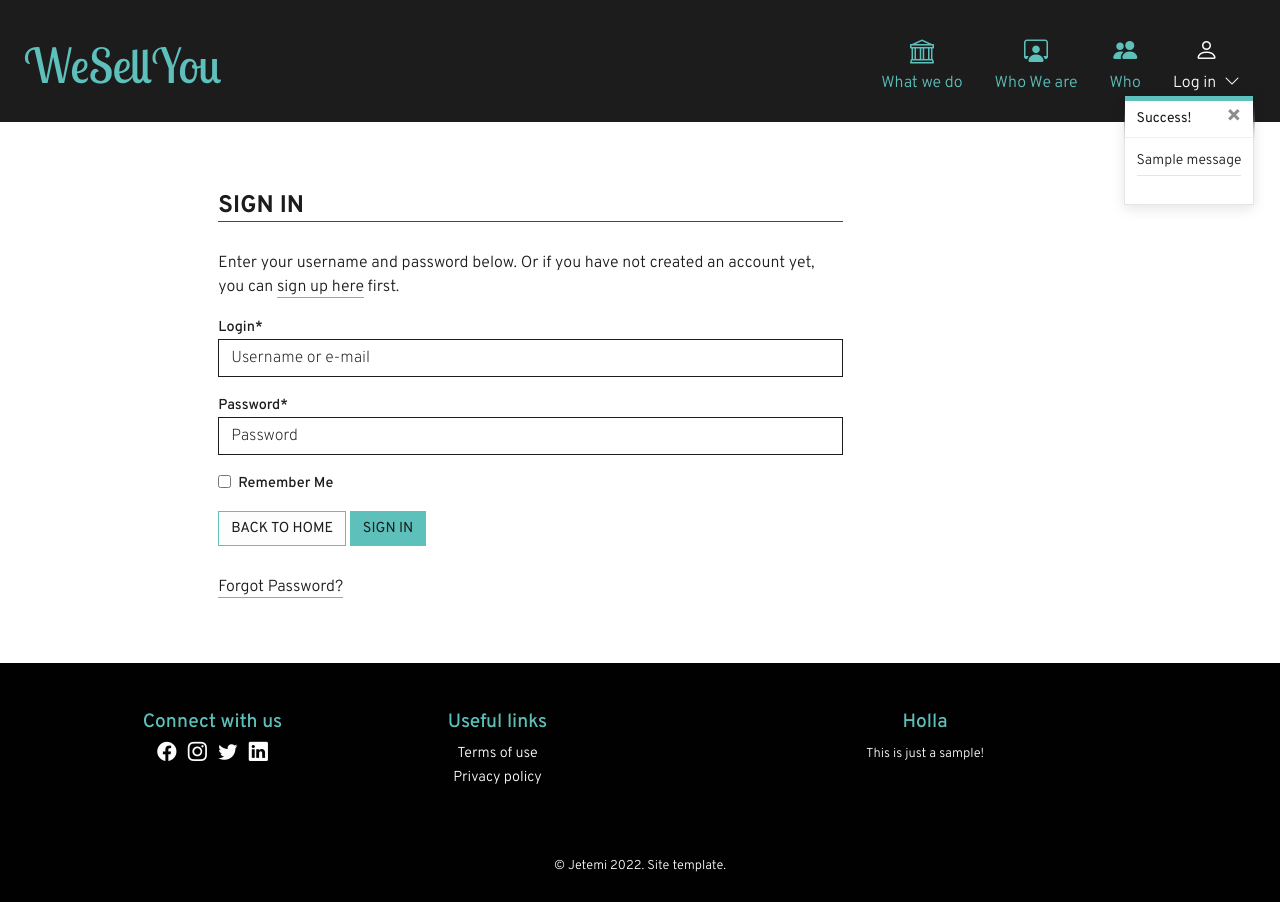
After one commit to jetemi/wesellyou, a Django app: page /accounts/login/ in a window 1280 px wide. The commit adds this page. Run offline with Django 4.2, Linux system fonts and the light colour scheme; tables that the repository leaves empty hold one stand-in row (values such as "Sample post"); one stand-in notice (Sample message) is shown; some libraries are stand-ins or nearby versions.

Commit message:
Setting up the sign up login and logout

```diff
--- /dev/null
+++ b/templates/allauth/account/base.html
@@ -0,0 +1,15 @@
+{% extends "base.html" %}
+
+{% block content %}
+<section class="'container py-5">
+    <div class="row pt-3 pt-md-5">
+        <div class="col-12 col-md-6 offset-md-2 pt-5">
+            <div class="allauth-form-inner-content">
+                {% block inner_content %}
+                <!-- block content for the allauth forms which sits inside the column -->
+                {% endblock %}
+            </div>
+        </div>
+    </div>
+</section>
+{% endblock %}
--- /dev/null
+++ b/templates/allauth/account/login.html
@@ -0,0 +1,28 @@
+{% extends "account/base.html" %}
+
+{% load i18n %}
+
+{% block head_title %}{% trans "Sign In" %}{% endblock %}
+
+{% block inner_content %}
+
+<h1>{% trans "Sign In" %}</h1>
+
+<p>{% blocktrans %}Enter your username and password below. Or if you have not created an account yet, you can
+<a href="{{ signup_url }}">sign up here</a> first.{% endblocktrans %}</p>
+
+<form class="login" method="POST" action="{% url 'account_login' %}">
+  {% csrf_token %}
+  {{ form|crispy }}
+  {% if redirect_field_value %}
+  <input type="hidden" name="{{ redirect_field_name }}" value="{{ redirect_field_value }}" />
+  {% endif %}
+   <!-- home button -->
+   <a class="btn btn-brand-outline" href="{% url 'home' %}">Back to Home</a>
+  <button class="primaryAction btn btn-brand" type="submit">{% trans "Sign In" %}</button>
+  <p>
+    <a class="button secondaryAction" href="{% url 'account_reset_password' %}">{% trans "Forgot Password?" %}</a>
+  </p>
+</form>
+
+{% endblock %}
--- a/templates/base.html
+++ b/templates/base.html
@@ -131,15 +131,15 @@
                             {% if request.user.is_authenticated %}
                             {% if request.user.is_superuser %}
                             <!-- admin user extra option for product + markets management -->
-                            <!-- <a href="{% url 'home' %}" class="dropdown-item nav-text">Product Management</a>
+                            <a href="{% url 'home' %}" class="dropdown-item nav-text">Product Management</a>
                             <a href="{% url 'home' %}" class="dropdown-item nav-text">Markets Management</a>
-                            {% endif %} -->
+                            {% endif %}
                             <a href="{% url 'home' %}" class="dropdown-item nav-text">My Profile</a>
                             <!-- <a href="{% url 'home' %}" class="dropdown-item nav-text">My Markets</a> -->
-                            <a href="{% url 'home' %}" class="dropdown-item nav-text">Sign Out</a>
+                            <a href="{% url 'account_logout' %}" class="dropdown-item nav-text">Sign Out</a>
                             {% else %}
-                            <a href="{% url 'home' %}" class="dropdown-item nav-text">Sign in</a>
-                            <a href="{% url 'home' %}" class="dropdown-item nav-text">Sign up</a>
+                            <a href="{% url 'account_login' %}" class="dropdown-item nav-text">Sign in</a>
+                            <a href="{% url 'account_signup' %}" class="dropdown-item nav-text">Sign up</a>
                             {% endif %}
                         </div>
                     </li>
--- /dev/null
+++ b/templates/includes/toasts/toast_success.html
@@ -0,0 +1,19 @@
+<div role="status" aria-live="polite" aria-atomic="true" class="toast custom-toast rounded-0 border-top-0"
+    data-autohide="false">
+    <div class="w-100 toast-capper bg-success"></div>
+    <div class="toast-header bg-white">
+        <strong class="mr-auto">Success!</strong>
+        <!-- close button -->
+        <button type="button" class="ml-2 mb-1 close" data-dismiss="toast" aria-label="Close">
+            <span aria-hidden="true">&times;</span>
+        </button>
+    </div>
+    <div class="toast-body bg-white">
+        <div class="row">
+            <div class="col">
+                {{ message }}
+                <hr class="mt-1 mb-3">
+            </div>
+        </div>
+    </div>
+</div>
--- a/wesellyou/urls.py
+++ b/wesellyou/urls.py
@@ -22,5 +22,6 @@ from django.conf.urls.static import static
 
 urlpatterns = [
     path('admin/', admin.site.urls),
+    path('accounts/', include('allauth.urls')),
     path('', include('home.urls')),
 ] + static(settings.MEDIA_URL, document_root=settings.MEDIA_ROOT)
```
Also changed, not shown: requirements.txt (added, +31 -0 lines), templates/allauth/account/signup.html (added, +22 -0 lines), templates/allauth/base.html (added, +42 -0 lines), wesellyou/settings.py (+35 -1 lines).
